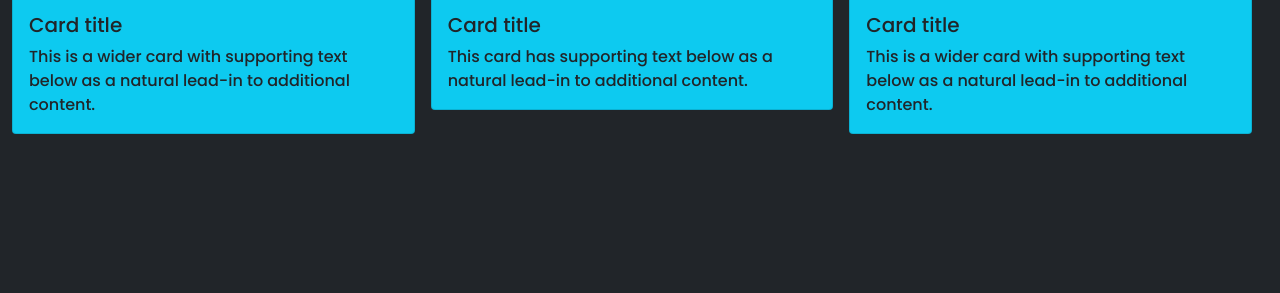
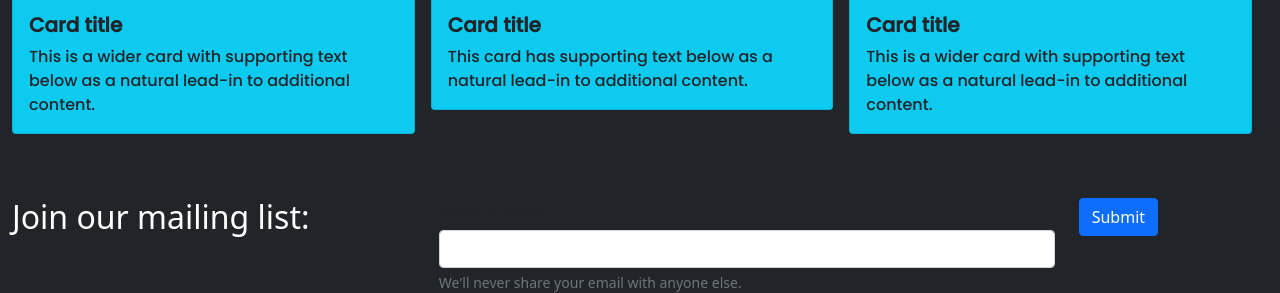
Before and after one commit to AleksandraRyan/BS5-Tutorial, a plain HTML site: page index.html in a window 1280 px wide. Shown: the part 1152-1445 px from the top of the page. Before the commit the page ends 1302 px from the top, so only its background shows below. Drawn offline with nearby package versions, Linux system fonts and the light colour scheme.

Commit message:
on the process of adding form

```diff
--- a/index.html
+++ b/index.html
@@ -96,10 +96,10 @@
               <img
                 src="https://www.contiki.com/six-two/wp-content/uploads/2020/02/bondi-beach-sydney.jpg"
                 class="card-img-top"
-                alt="..."
+                alt="Summer photos"
               />
               <div class="card-body">
-                <h5 class="card-title">Card title</h5>
+                <h5 class="card-title fw-bold">Card title</h5>
                 <p class="card-text">
                   This is a wider card with supporting text below as a natural
                   lead-in to additional content.
@@ -112,10 +112,10 @@
               <img
                 src="https://www.sydney.com/sydney-life/wp-content/uploads/2016/01/Fort-Denison.jpg"
                 class="card-img-top"
-                alt="..."
+                alt="Summer photos"
               />
               <div class="card-body">
-                <h5 class="card-title">Card title</h5>
+                <h5 class="card-title fw-bold">Card title</h5>
                 <p class="card-text">
                   This card has supporting text below as a natural lead-in to
                   additional content.
@@ -128,10 +128,10 @@
               <img
                 src="https://www.contiki.com/six-two/wp-content/uploads/2020/02/bondi-beach-sydney.jpg"
                 class="card-img-top"
-                alt="..."
+                alt="Summer photos"
               />
               <div class="card-body">
-                <h5 class="card-title">Card title</h5>
+                <h5 class="card-title fw-bold">Card title</h5>
                 <p class="card-text">
                   This is a wider card with supporting text below as a natural
                   lead-in to additional content.
@@ -142,6 +142,32 @@
         </div>
       </div>
     </div>
+
+    <!-- Form -->
+    <div class="container-fluid">
+      <div class="row mt-5">
+        <div class="col-12 col-md-6 col-lg-4">
+          <h2 class="text-white mb-2">Join our mailing list:</h2>
+        </div>
+        <div class="col-sm">
+          <label for="exampleInputEmail1" class="form-label"
+            >Email address</label
+          >
+          <input
+            type="email"
+            class="form-control"
+            id="exampleInputEmail1"
+            aria-describedby="emailHelp"
+          />
+          <div id="emailHelp" class="form-text">
+            We'll never share your email with anyone else.
+          </div>
+        </div>
+        <div class="col-12 col-md-2">
+          <button type="submit" class="btn btn-primary">Submit</button>
+        </div>
+      </div>
+    </div>
     <script
       src="https://cdn.jsdelivr.net/npm/bootstrap@5.0.1/dist/js/bootstrap.bundle.min.js"
       integrity="sha384-gtEjrD/SeCtmISkJkNUaaKMoLD0//ElJ19smozuHV6z3Iehds+3Ulb9Bn9Plx0x4"
```
